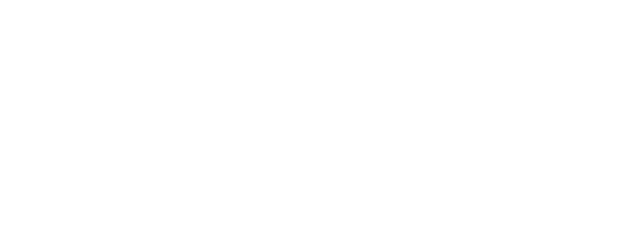
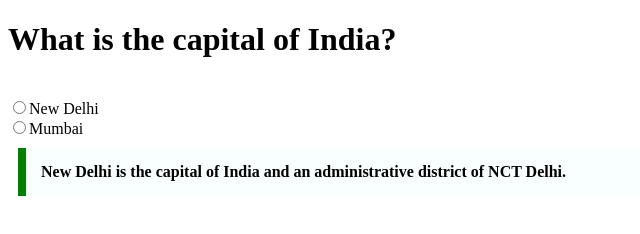
Before and after one commit to acciojob/trivia-PriyaSandal, a website: page main.html in a window 1280 px wide. Shown: the whole page, without its empty margins (0-640 px from the left). Drawn offline with Linux system fonts and the light colour scheme.

Commit message:
created a submission

```diff
--- a/main.html
+++ b/main.html
@@ -7,10 +7,13 @@
 </head>
 
 <body>
-	<!-- the entire body must be written by student -->
-    <script type="text/javascript" src="./script.js">
+<!-- the entire body must be written by student -->
+<script type="text/javascript" src="./script.js">
 </script>
-
+<h1>What is the capital of India?</h1><br>
+<input type="radio" name="radio" id="radio">New Delhi<br>
+<input type="radio" name="radio" id="radio">Mumbai
+<blockquote cite="https://en.wikipedia.org/wiki/New_Delhi">New Delhi is the capital of India and an administrative district of NCT Delhi.</blockquote>
 </body>
 
 </html>
--- a/styles.css
+++ b/styles.css
@@ -1,2 +1,10 @@
 
 /* Your CSS Code here. */
+blockquote{
+max-width: 600px;
+margin: 10px;
+padding: 15px;
+border-left: 8px solid green;
+background-color: #f8fffe;
+font-weight: bold;
+}
```
